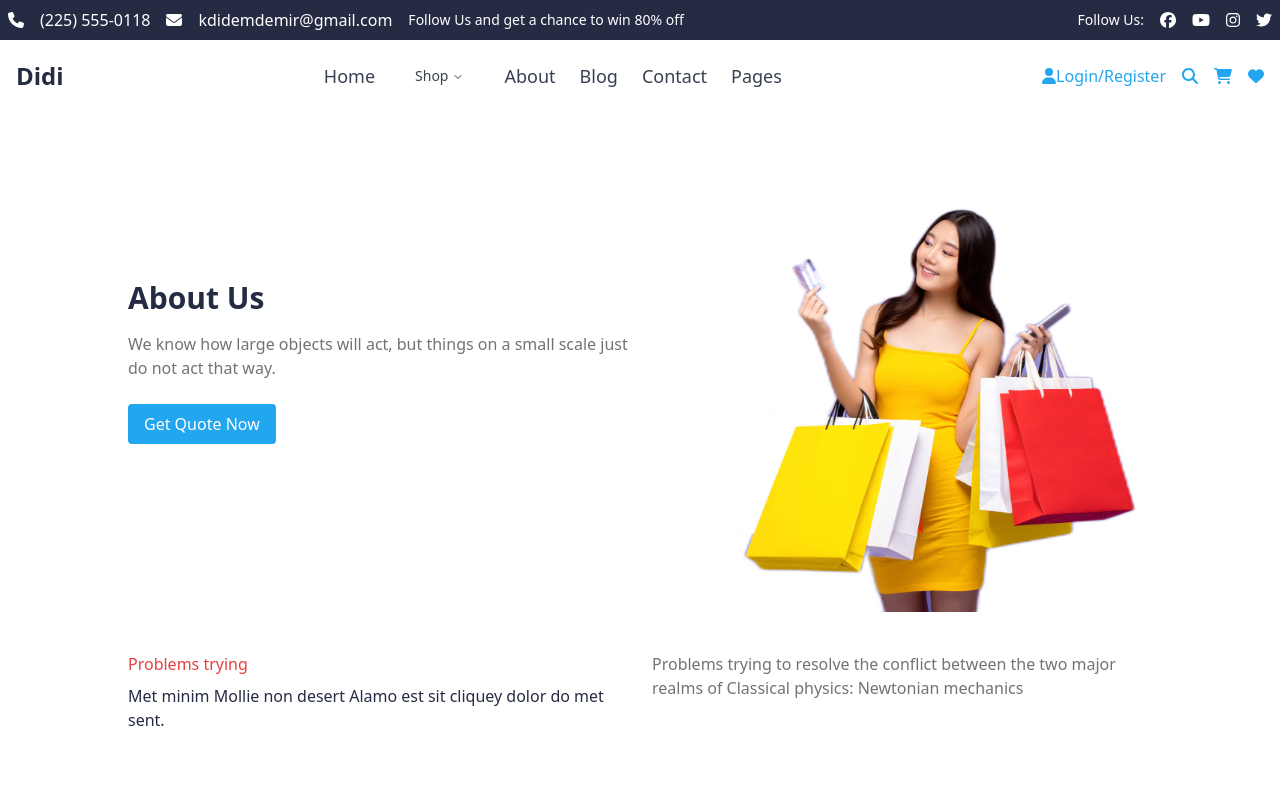
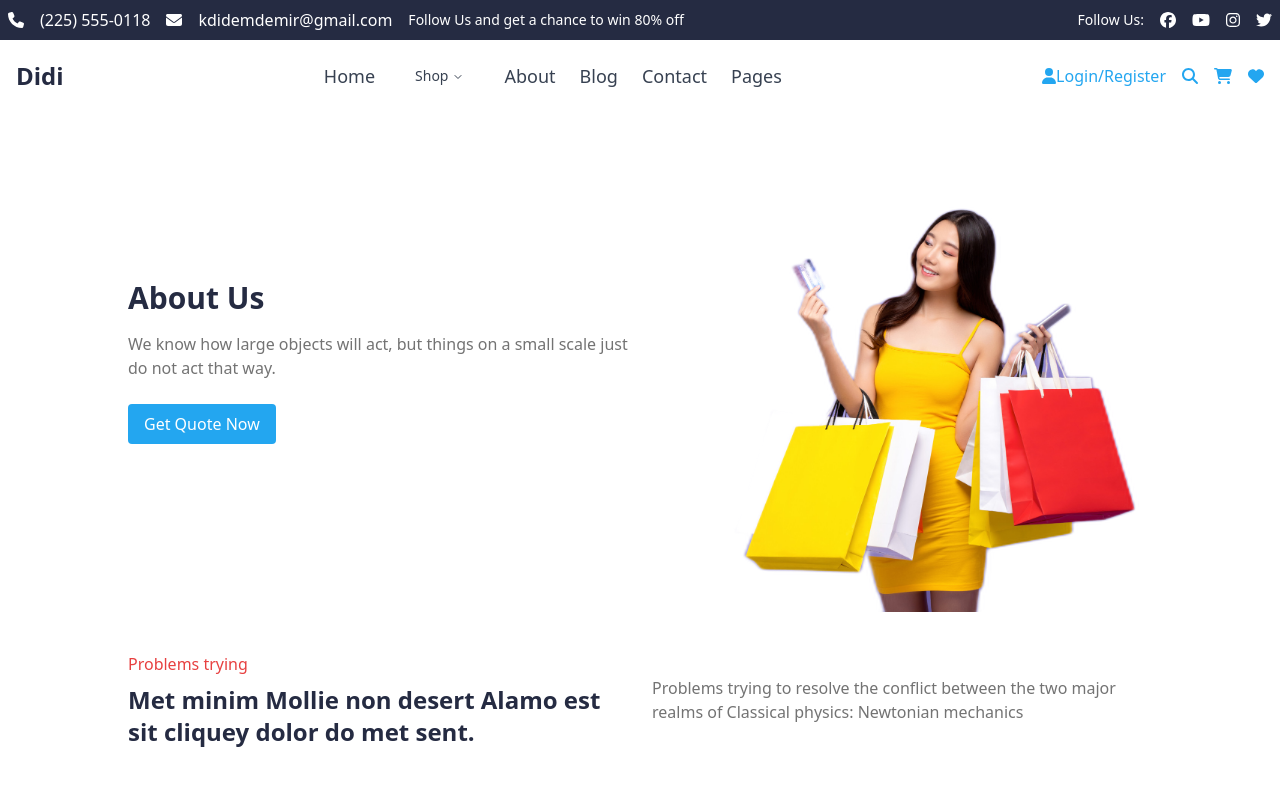
Before and after one commit to didemdemir11/eCommerceProject, a React (Vite) app in the folder e-commerce-app/: page /about in a window 1280 px wide. Shown: the top 800 px of the page. Built offline with nearby package versions, Linux system fonts and the light colour scheme.

Commit message:
minor change for aboutPage

```diff
--- a/e-commerce-app/src/pages/About/AboutPage.jsx
+++ b/e-commerce-app/src/pages/About/AboutPage.jsx
@@ -31,14 +31,14 @@ const AboutPage = () => {
       </div>
 
       {/* Problem Trying Section */}
-      <div className="mt-10 text-center md:text-left md:flex md:items-start md:space-x-6">
+      <div className="mt-10 text-center md:text-left md:flex md:items-start  md:space-x-6">
         <div className="flex-1">
           <p className="text-[#E74040]">Problems trying</p>
-          <h3 className="text-[#252B42] mt-2">
+          <h3 className="text-[#252B42] text-2xl font-bold mt-2">
             Met minim Mollie non desert Alamo est sit cliquey dolor do met sent.
           </h3>
         </div>
-        <p className="text-[#737373] mt-2 md:mt-0 md:flex-1">
+        <p className="text-[#737373] mt-2 md:mt-0 md:flex-1 md:self-center">
           Problems trying to resolve the conflict between the two major realms
           of Classical physics: Newtonian mechanics
         </p>
```
